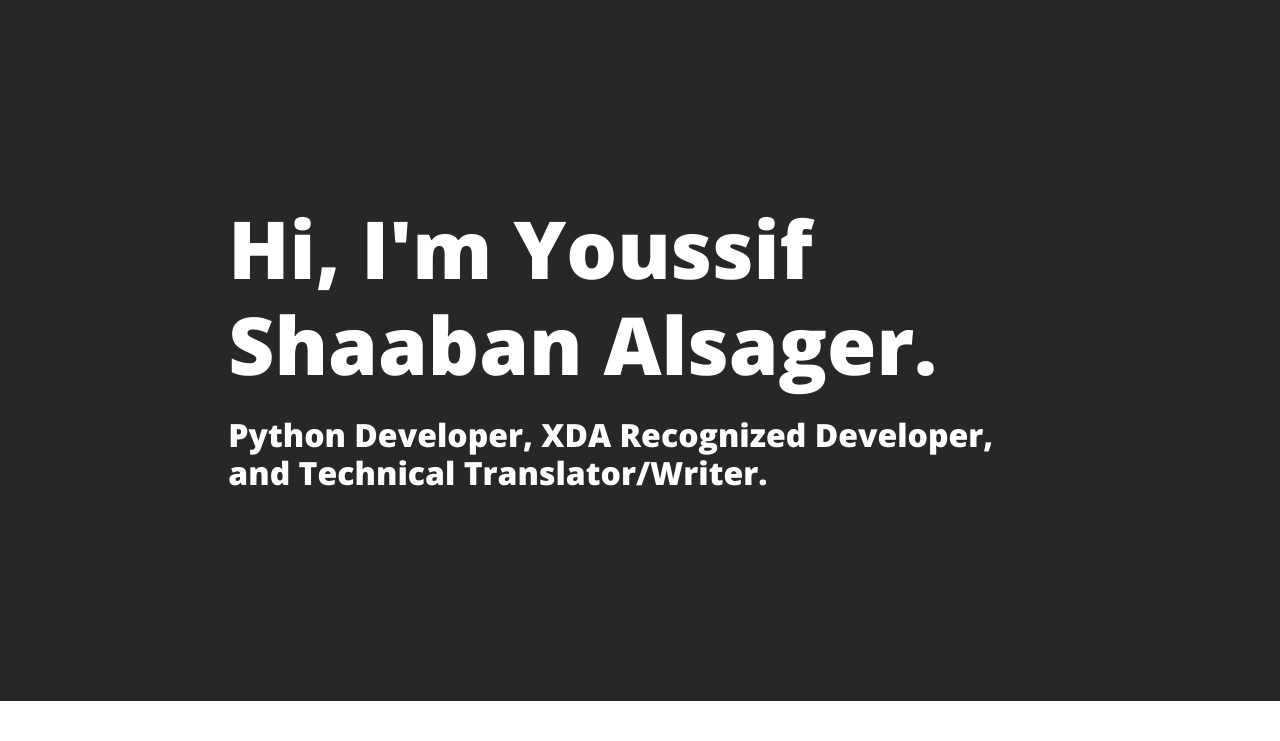
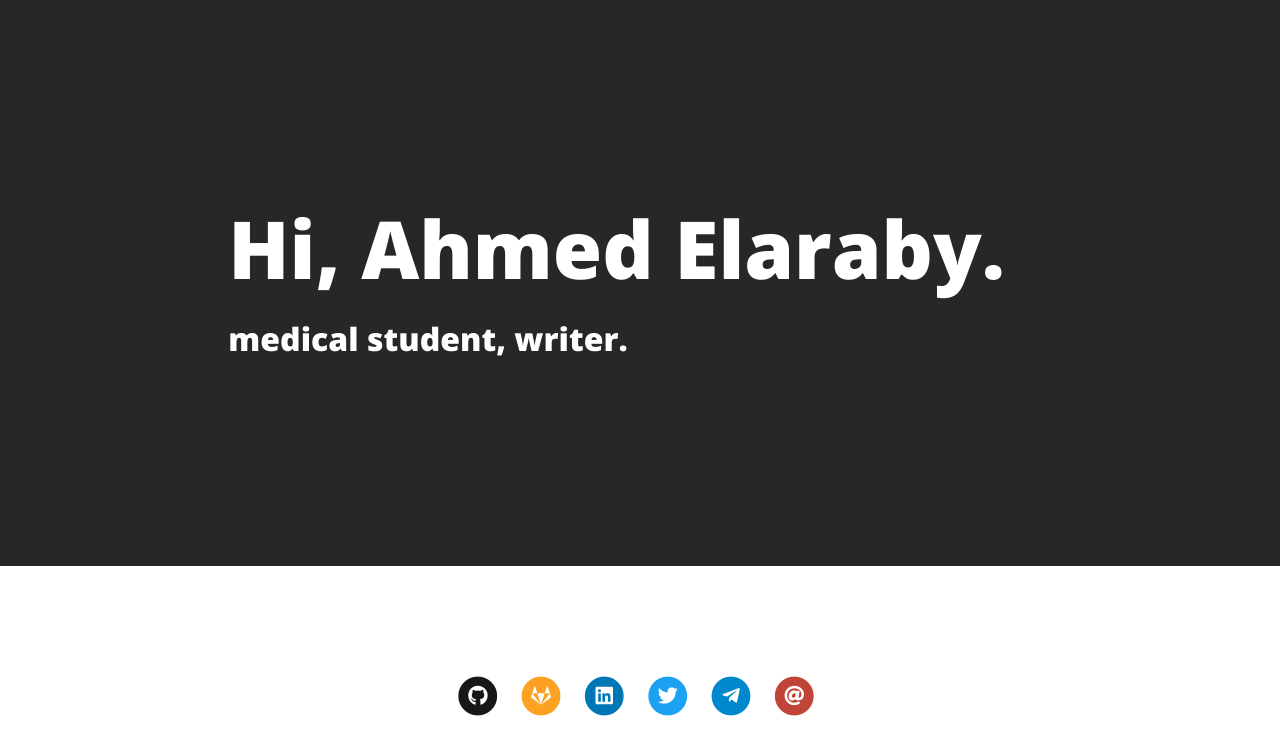
Before and after one commit to DR-3araby/DR-3araby.github.io, a Python web app: template personal_website/templates/index.html in a window 1280 px wide. Shown: the part 67-808 px from the top of the page. Run offline with Jinja, Linux system fonts and the light colour scheme; the template is opened without the code that fills it, so the values that code supplies are empty; some libraries are stand-ins or nearby versions.

Commit message:
Update index.html

```diff
--- a/personal_website/templates/index.html
+++ b/personal_website/templates/index.html
@@ -10,9 +10,8 @@
         <div class="row">
             <div class="col-lg-8 col-md-10 mx-auto">
                 <div class="site-heading">
-                    <h1>{{ _('Hi, I\'m Youssif Shaaban Alsager.') }}</h1>
-                    <h2 class="mt-4">{{ _('Python Developer, XDA Recognized Developer, and Technical
-                        Translator/Writer.') }}</h2>
+                    <h1>{{ _('Hi, Ahmed Elaraby.') }}</h1>
+                    <h2 class="mt-4">{{ _('medical student, writer.') }}</h2>
                 </div>
             </div>
         </div>
```
